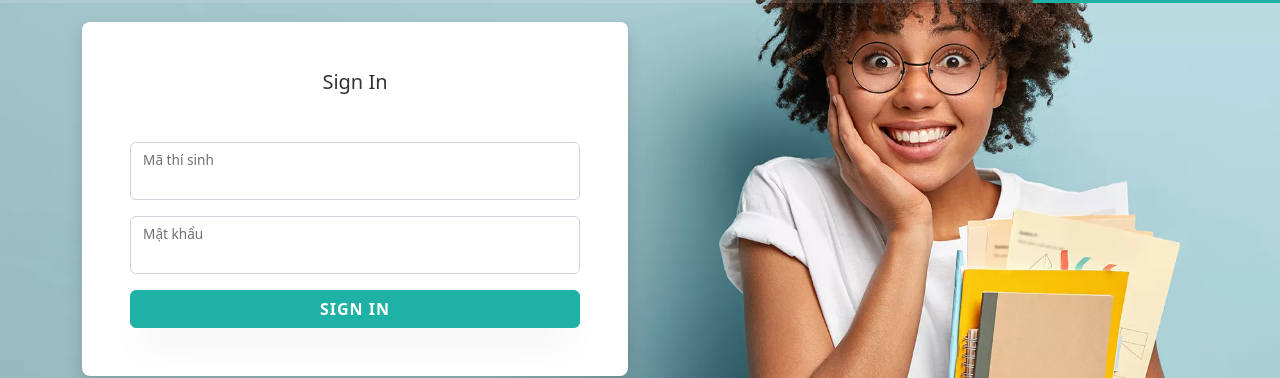
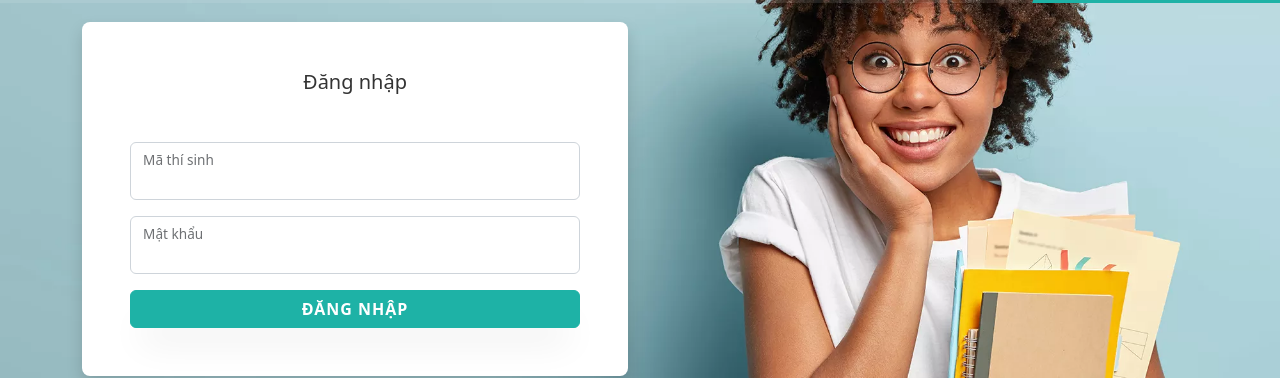
Before and after one commit to TinNguyenFerrer/InformaticsCertificationExamSystem_UIstudent_Reactjs, a React (Create React App) app: page / in a window 1280 px wide. Shown: the part 170-548 px from the top of the page. Built offline with nearby package versions, Linux system fonts and the light colour scheme.

Commit message:
LastVersion for ui

```diff
--- a/src/compoment/Login.js
+++ b/src/compoment/Login.js
@@ -39,7 +39,7 @@ const Login = () => {
                     <div className="text mt-5 pt-5 aos-init aos-animate" data-aos="fade-up" data-aos-delay="300" >
                         <div className="card border-0 shadow rounded-3 my-6">
                             <div className="card-body p-4 p-sm-5">
-                                <h5 className="card-title text-center mb-5 fw-light fs-5">Sign In</h5>
+                                <h5 className="card-title text-center mb-5 fw-light fs-5">Đăng nhập</h5>
                                 <form>
                                     <div className="form-floating mb-3">
                                         <Input type="text" className="form-control" id="floatingInput"
@@ -63,8 +63,7 @@ const Login = () => {
                                         <button className="btn btn-primary btn-login text-uppercase fw-bold" onClick={(e) => {
                                             e.preventDefault()
                                             submitLogin()
-                                        }}>Sign
-                                            in</button>
+                                        }}>Đăng nhập</button>
                                     </div>
 
                                 </form>
```
